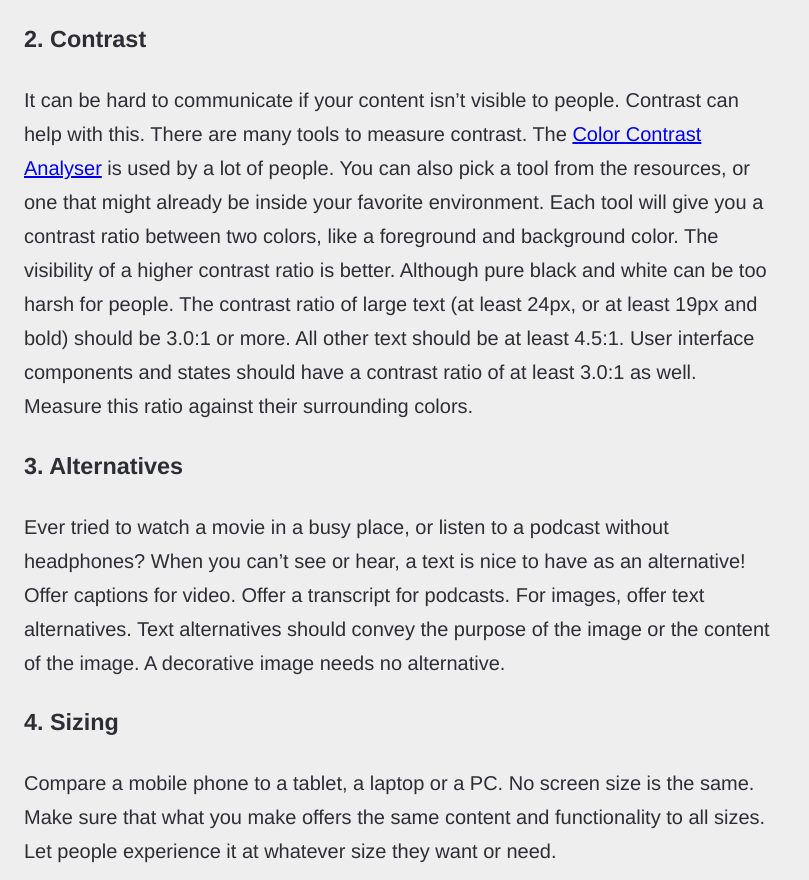
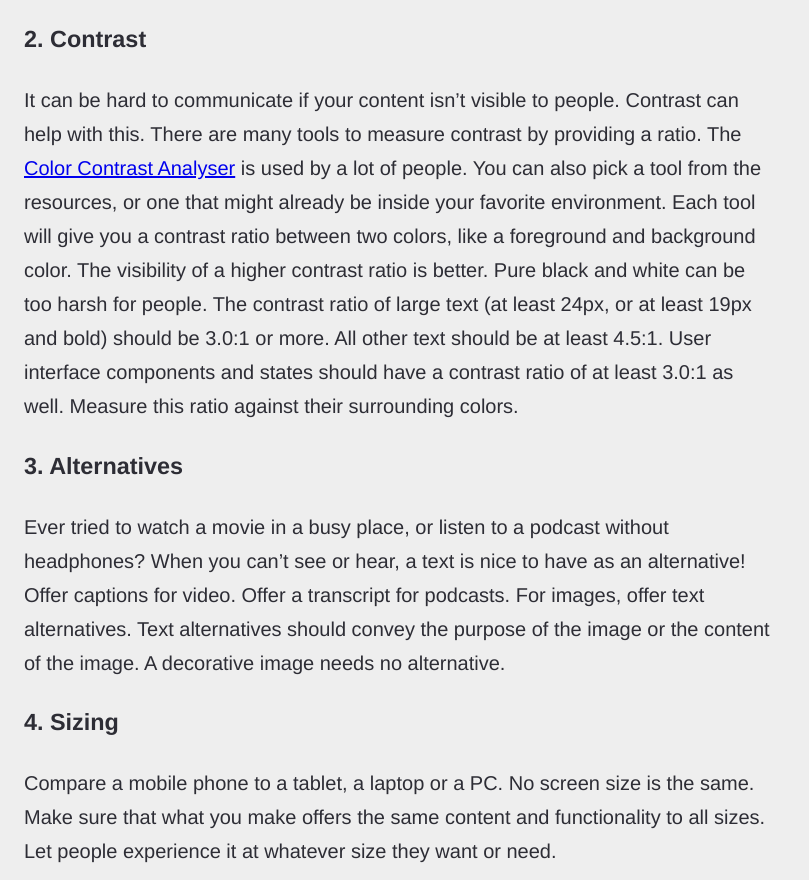
Before and after one commit to erikkroes/solidStart, an Eleventy site: page index.md in a window 1280 px wide. Shown: the part 1189-2069 px from the top of the page, without its empty margins (0-809 px from the left). Built offline with nearby package versions, Linux system fonts and the light colour scheme; Eleventy itself is replaced by a stand-in of ours; files that its build step writes are made by us from their sources.

Commit message:
fix: no harsh

```diff
--- a/index.md
+++ b/index.md
@@ -38,7 +38,7 @@ People might feel lost when they don’t know where they are. Make sure it is cl
 <h3 id="contrast">2. Contrast</h3>
 
 It can be hard to communicate if your content isn’t visible to people. Contrast can help with this.
-There are many tools to measure contrast. The [Color Contrast Analyser](https://developer.paciellogroup.com/resources/contrastanalyser/) is used by a lot of people. You can also pick a tool from the resources, or one that might already be inside your favorite environment. Each tool will give you a contrast ratio between two colors, like a foreground and background color. The visibility of a higher contrast ratio is better. Although pure black and white can be too harsh for people.
+There are many tools to measure contrast by providing a ratio. The [Color Contrast Analyser](https://developer.paciellogroup.com/resources/contrastanalyser/) is used by a lot of people. You can also pick a tool from the resources, or one that might already be inside your favorite environment. Each tool will give you a contrast ratio between two colors, like a foreground and background color. The visibility of a higher contrast ratio is better. Pure black and white can be too harsh for people.
 The contrast ratio of large text (at least 24px, or at least 19px and bold) should be 3.0:1 or more. All other text should be at least 4.5:1. User interface components and states should have a contrast ratio of at least 3.0:1 as well. Measure this ratio against their surrounding colors.
 
 <h3 id="alternatives">3. Alternatives</h3>
```
